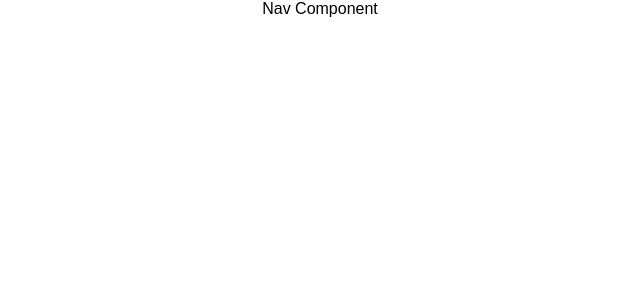
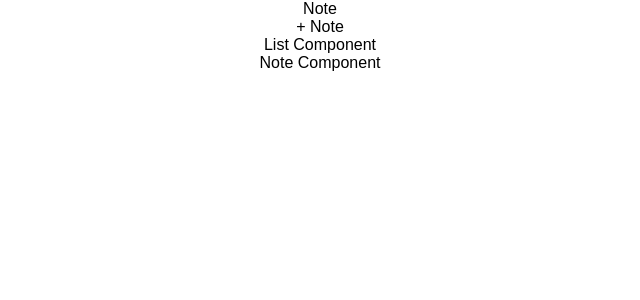
Before and after one commit to RajSannidhi/noteapp, a React (Create React App) app: page / in a window 1280 px wide. Shown: the top 300 px of the page, without its empty margins (320-960 px from the left). Built offline with nearby package versions, Linux system fonts and the light colour scheme.

Commit message:
Added Note and List components, finished Nav component

```diff
--- a/public/index.html
+++ b/public/index.html
@@ -22,9 +22,6 @@
     <title>React App</title>
   </head>
   <body>
-    <noscript>
-      You need to enable JavaScript to run this app.
-    </noscript>
     <div id="root"></div>
     <!--
       This HTML file is a template.
--- a/src/App.js
+++ b/src/App.js
@@ -2,6 +2,8 @@
 import logo from './logo.svg';
 import './App.css';
 import Nav from './components/Nav';
+import List from './components/List';
+import Note from './components/Note';
 
 class App extends Component {
 
@@ -9,6 +11,8 @@
     return (
       <div className="App">
         <Nav />
+        <List />
+        <Note />
       </div>
     );
   }
--- /dev/null
+++ b/src/components/List.js
@@ -0,0 +1,15 @@
+import React from 'react';
+
+class List extends React.Component {
+
+  render() {
+    return (
+      <div className="list-container">
+        List Component
+      </div>
+    );
+  }
+
+}
+
+export default List;
--- a/src/components/Nav.js
+++ b/src/components/Nav.js
@@ -4,8 +4,11 @@
 
   render() {
     return (
-      <div>
-        Nav Component
+      <div className="nav-container">
+        <div className="nav-logo">Note</div>
+        <div className="nav-button">
+          + Note
+        </div>
       </div>
     );
   }
--- /dev/null
+++ b/src/components/Note.js
@@ -0,0 +1,15 @@
+import React from 'react';
+
+class Note extends React.Component {
+
+  render() {
+    return (
+      <div className="note-container">
+        Note Component
+      </div>
+    );
+  }
+
+}
+
+export default Note;
```
